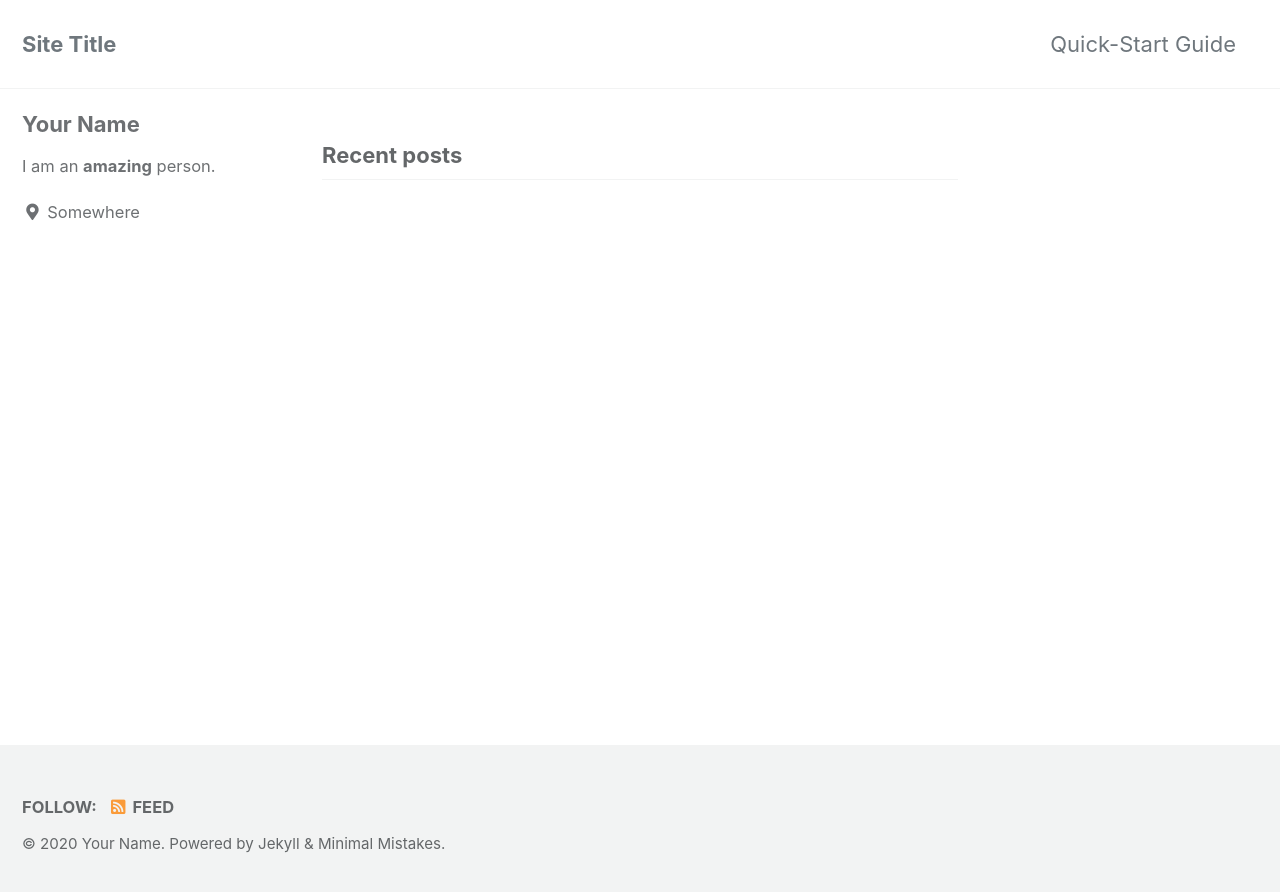
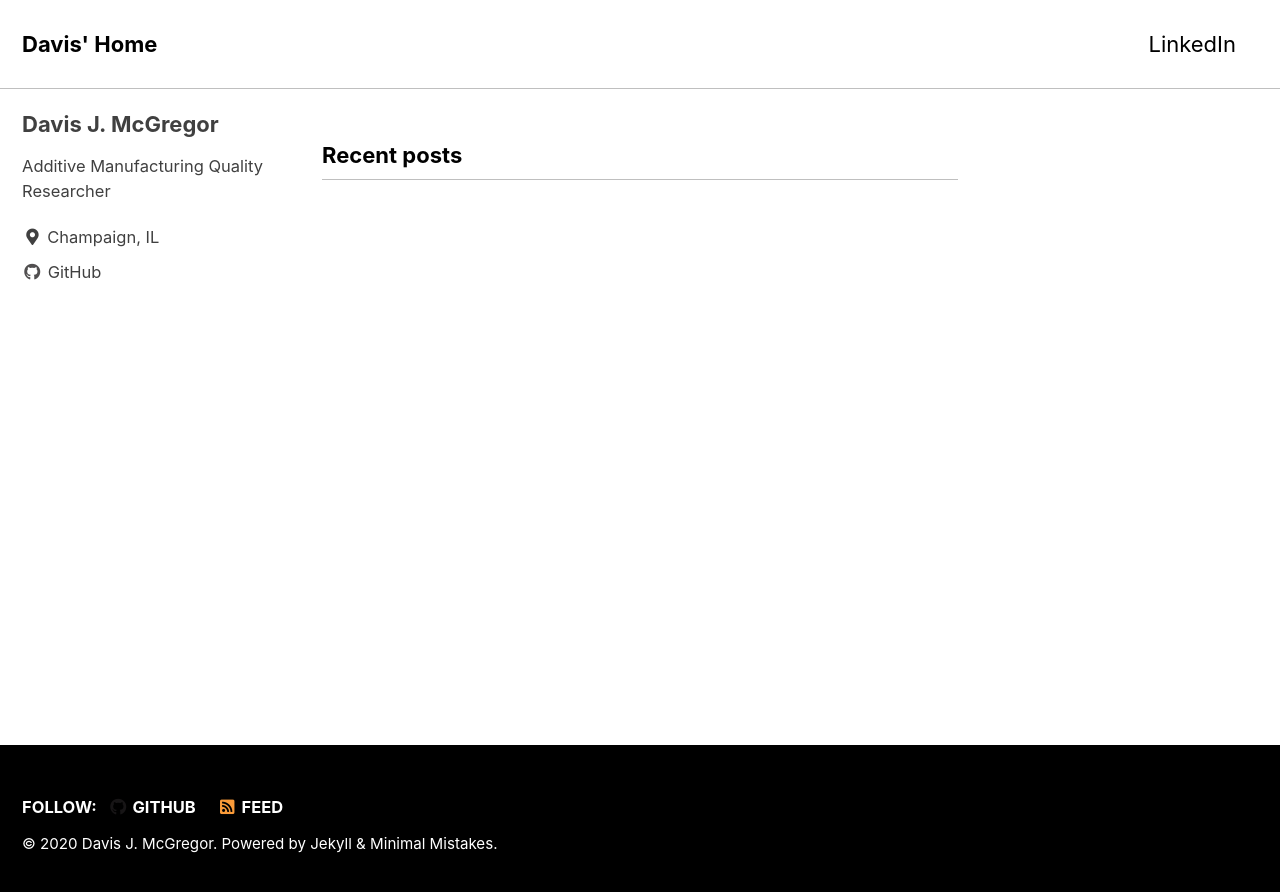
Before and after one commit to djmcgregor/djmcgregor.github.io, a Jekyll site: the page built from index.html, in a window 1280 px wide. Shown: the top 892 px of the page. Built offline with Jekyll 4.4.1, drawn with Linux system fonts in a browser that asks for light colours; cached includes are drawn as plain includes; the list of posts is cut into pages by our own code.

Commit message:
update config

```diff
--- a/_config.yml
+++ b/_config.yml
@@ -11,17 +11,17 @@
 # https://mmistakes.github.io/minimal-mistakes/docs/quick-start-guide/#installing-the-theme
 
 # theme                  : "minimal-mistakes-jekyll"
-# remote_theme           : "mmistakes/minimal-mistakes"
-minimal_mistakes_skin    : "default" # "air", "aqua", "contrast", "dark", "dirt", "neon", "mint", "plum", "sunrise"
+remote_theme           : "mmistakes/minimal-mistakes"
+minimal_mistakes_skin    : "contrast" # "air", "aqua", "contrast", "dark", "dirt", "neon", "mint", "plum", "sunrise"
 
 # Site Settings
 locale                   : "en-US"
-title                    : "Site Title"
+title                    : "Davis' Home"
 title_separator          : "-"
 subtitle                 : # site tagline that appears below site title in masthead
-name                     : "Your Name"
-description              : "An amazing website."
-url                      : # the base hostname & protocol for your site e.g. "https://mmistakes.github.io"
+name                     : "Davis J. McGregor"
+description              : "Additive Manufacturing Quality Researcher"
+url                      : "https://djmcgregor.github.io"
 baseurl                  : # the subpath of your site, e.g. "/blog"
 repository               : # GitHub username/repo-name e.g. "mmistakes/minimal-mistakes"
 teaser                   : # path of fallback teaser image, e.g. "/assets/images/500x300.png"
@@ -93,10 +93,10 @@ analytics:
 
 # Site Author
 author:
-  name             : "Your Name"
+  name             : "Davis J. McGregor"
   avatar           : # path of avatar image, e.g. "/assets/images/bio-photo.jpg"
-  bio              : "I am an **amazing** person."
-  location         : "Somewhere"
+  bio              : "Additive Manufacturing Quality Researcher"
+  location         : "Champaign, IL"
   email            :
   links:
     - label: "Email"
@@ -113,7 +113,7 @@ author:
       # url: "https://facebook.com/"
     - label: "GitHub"
       icon: "fab fa-fw fa-github"
-      # url: "https://github.com/"
+      url: "https://github.com/djmcgregor"
     - label: "Instagram"
       icon: "fab fa-fw fa-instagram"
       # url: "https://instagram.com/"
@@ -129,7 +129,7 @@ footer:
       # url:
     - label: "GitHub"
       icon: "fab fa-fw fa-github"
-      # url:
+      url: "https://github.com/djmcgregor"
     - label: "GitLab"
       icon: "fab fa-fw fa-gitlab"
       # url:
--- a/_data/navigation.yml
+++ b/_data/navigation.yml
@@ -1,7 +1,9 @@
 # main links
 main:
-  - title: "Quick-Start Guide"
-    url: https://mmistakes.github.io/minimal-mistakes/docs/quick-start-guide/
+  - title: "LinkedIn"
+    url: https://www.linkedin.com/in/djmcgregor/
+  # - title: "Quick-Start Guide"
+  #   url: https://mmistakes.github.io/minimal-mistakes/docs/quick-start-guide/
   # - title: "About"
   #   url: https://mmistakes.github.io/minimal-mistakes/about/
   # - title: "Sample Posts"
```
